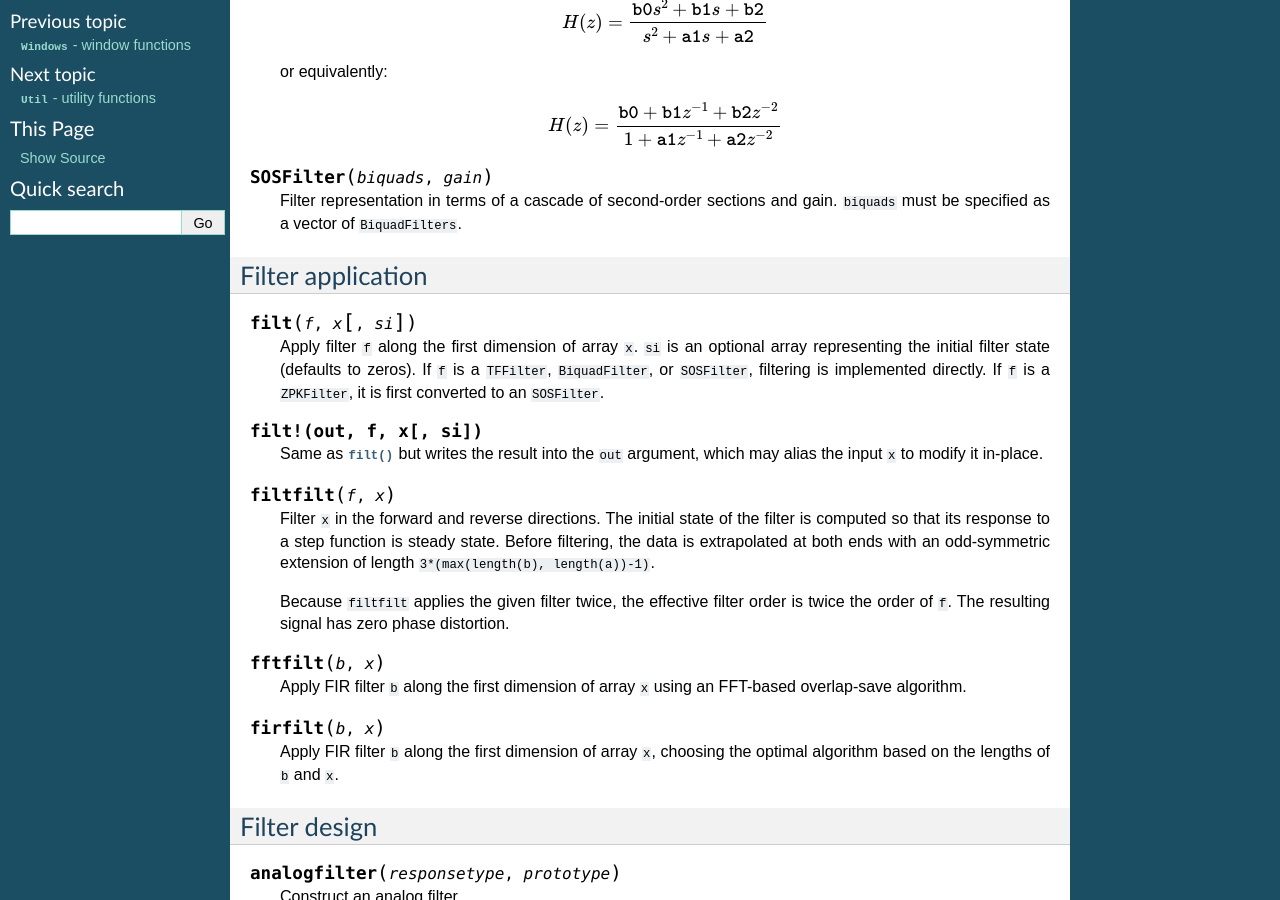
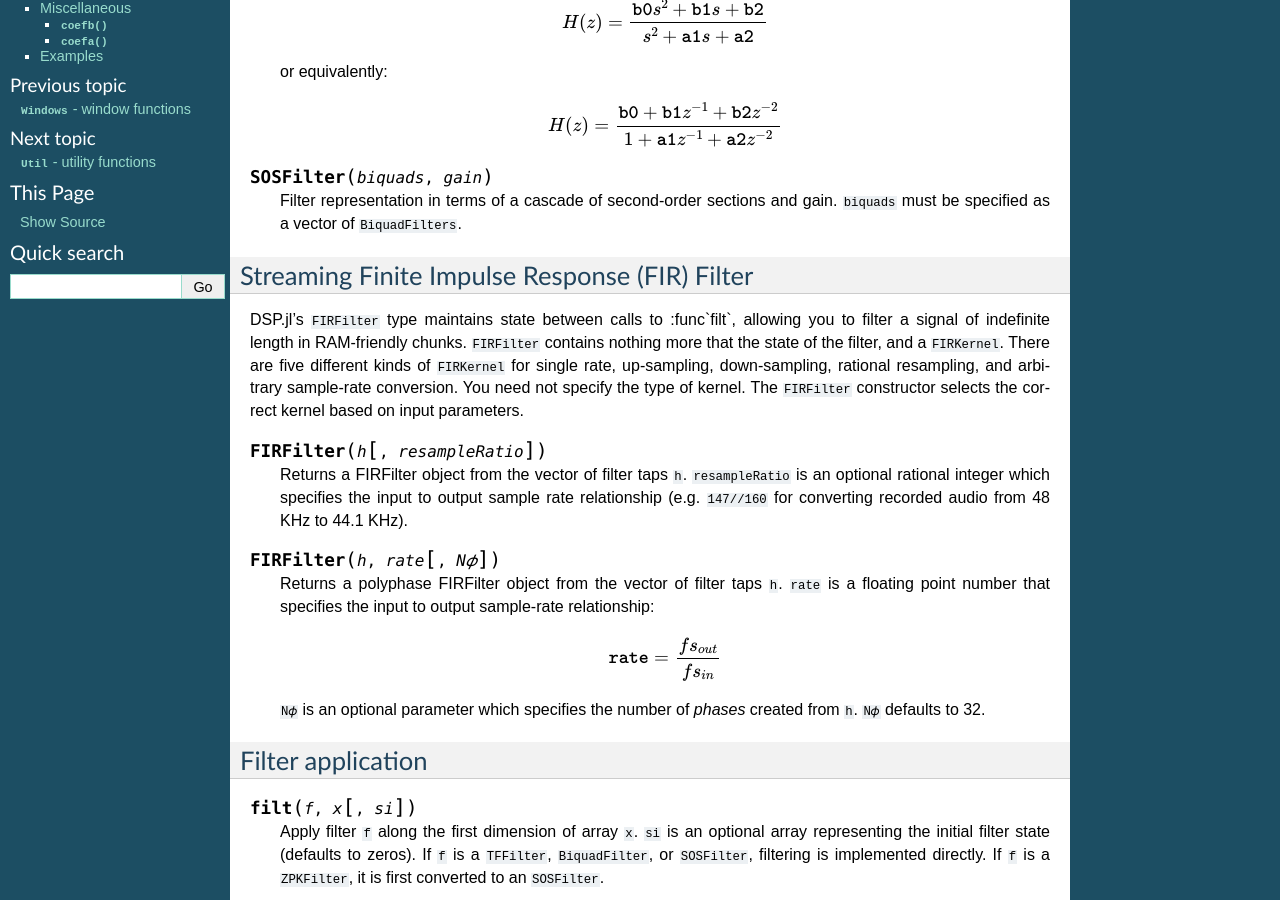
Before and after one commit to JuliaDSP/DSP.jl, a Sphinx documentation site: the page built from doc/filters.rst, in a window 1280 px wide and 900 px high, scrolled down 684 px. Built offline with Sphinx 7.4.7, drawn with Linux system fonts in a browser that asks for light colours; formulas are drawn with MathJax 3; some of the changed text lies outside the part shown.

Commit message:
Added docmentation for the FIRFilter type.

```diff
--- a/doc/filters.rst
+++ b/doc/filters.rst
@@ -44,6 +44,35 @@
     Filter representation in terms of a cascade of second-order
     sections and gain. ``biquads`` must be specified as a vector of
     ``BiquadFilters``.
+
+Streaming Finite Impulse Response (FIR) Filter
+---------------------------------------
+
+DSP.jl's ``FIRFilter`` type maintains state between calls to :func`filt`, allowing
+you to filter a signal of indefinite length in RAM-friendly chunks. ``FIRFilter``
+contains nothing more that the state of the filter, and a ``FIRKernel``. There are
+five different kinds of ``FIRKernel`` for single rate, up-sampling, down-sampling,
+rational resampling, and arbitrary sample-rate conversion. You need not specify the
+type of kernel. The ``FIRFilter`` constructor selects the correct kernel based on input
+parameters.
+
+.. function:: FIRFilter(h[, resampleRatio])
+
+    Returns a FIRFilter object from the vector of filter taps ``h``.
+    ``resampleRatio`` is an optional rational integer which specifies
+    the input to output sample rate relationship (e.g. ``147//160`` for
+    converting recorded audio from 48 KHz to 44.1 KHz).
+
+.. function:: FIRFilter(h, rate[, N𝜙])
+
+    Returns a polyphase FIRFilter object from the vector of filter taps ``h``.
+    ``rate`` is a floating point number that specifies the input to
+    output sample-rate relationship:
+
+    .. math:: \verb!rate! = \frac{fs_{out}}{fs_{in}}
+
+    ``N𝜙`` is an optional parameter which
+    specifies the number of *phases* created from ``h``. ``N𝜙`` defaults to 32.
 
 Filter application
 ------------------
```
